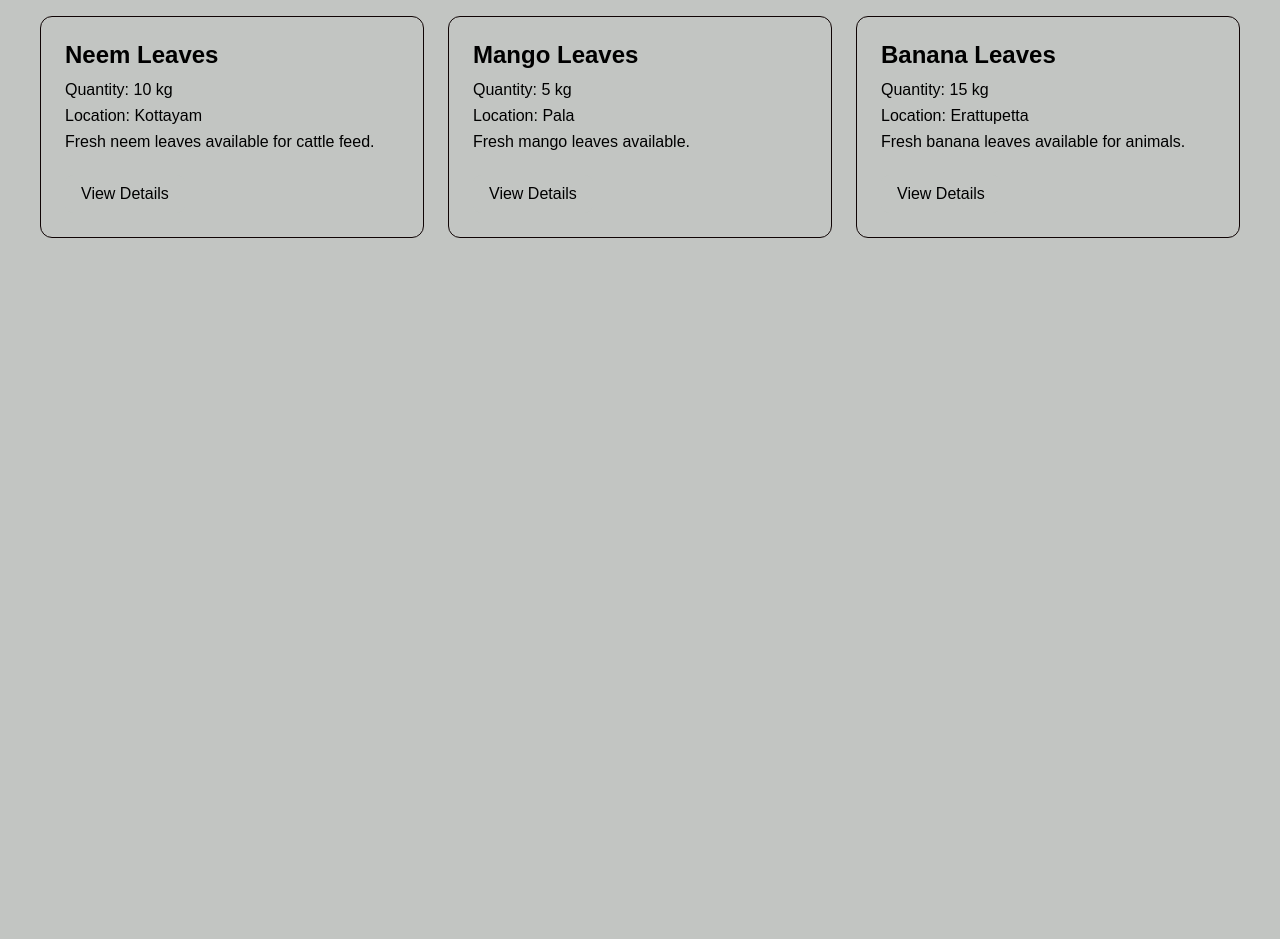
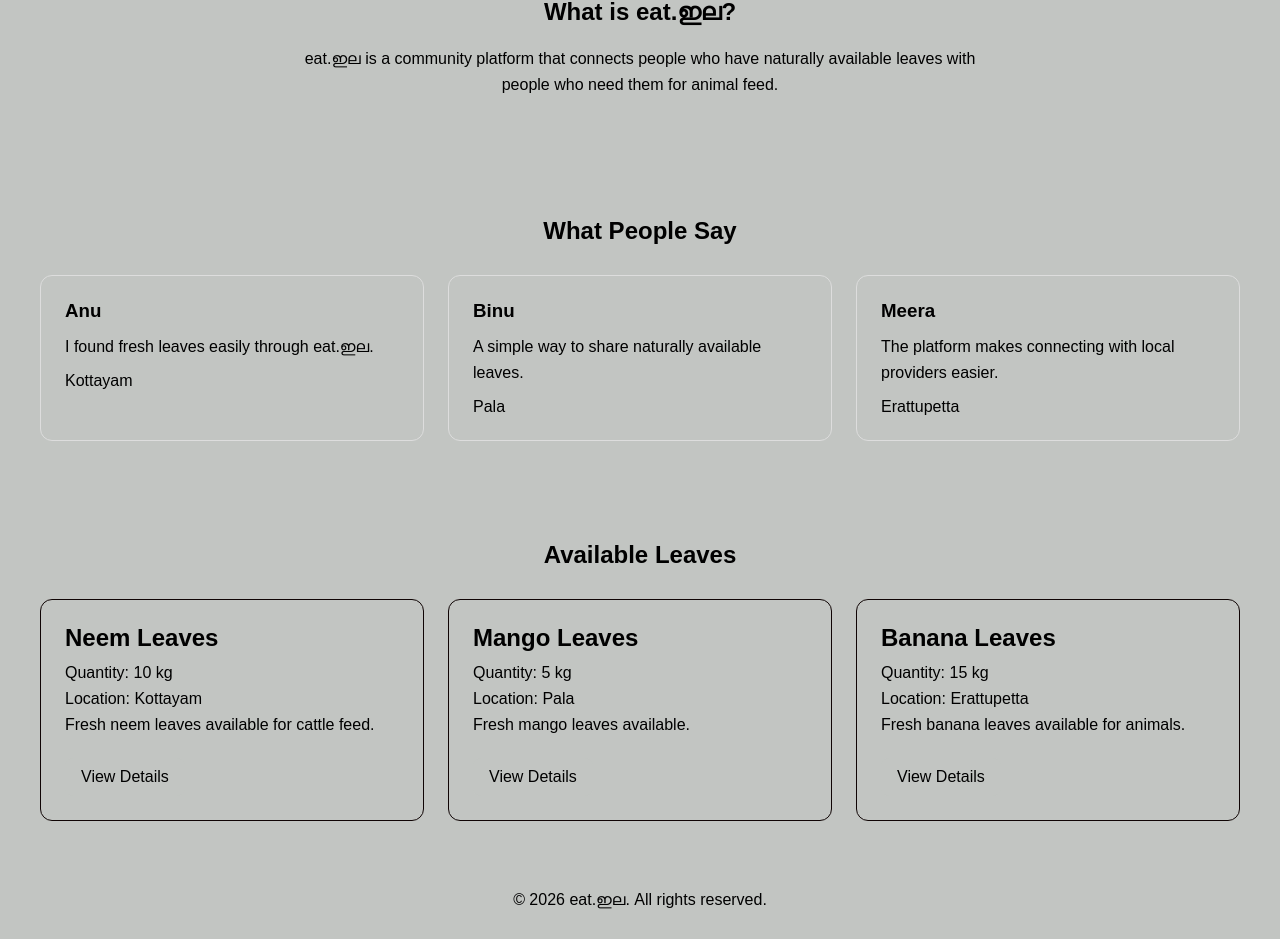
Before and after one commit to RameshRaveendran/eat-ila, a React (Vite) app in the folder client/: page / in a window 1280 px wide. Shown: the part 494-1433 px from the top of the page. Before the commit the page ends 800 px from the top, so only its background shows below. Built offline with nearby package versions, Linux system fonts and the light colour scheme.

Commit message:
feat: add landing page sections

```diff
--- a/client/src/App.css
+++ b/client/src/App.css
@@ -65,8 +65,60 @@ nav {
   cursor: pointer;
 }
 
+
+.about {
+  padding: 60px 40px;
+  text-align: center;
+}
+
+.about p {
+  max-width: 700px;
+  margin: 0 auto;
+  line-height: 1.6;
+}
+
+.testimonials {
+  padding: 60px 40px;
+}
+
+.testimonials h2 {
+  margin: 0 0 30px;
+  text-align: center;
+}
+
+.testimonial-grid {
+  display: grid;
+  grid-template-columns: repeat(3, 1fr);
+  gap: 24px;
+}
+
+.testimonial-card {
+  padding: 24px;
+  border: 1px solid #ddd;
+  border-radius: 12px;
+}
+
+.testimonial-card h3 {
+  margin: 0 0 12px;
+}
+
+.testimonial-card p {
+  margin: 0 0 12px;
+  line-height: 1.6;
+}
+
 @media (max-width: 768px) {
-  .leaf-grid {
+  .leaf-grid,
+  .testimonial-grid {
     grid-template-columns: 1fr;
   }
 }
+
+.footer {
+  padding: 30px 40px;
+  text-align: center;
+}
+
+.footer p {
+  margin: 0;
+}
--- a/client/src/App.jsx
+++ b/client/src/App.jsx
@@ -1,7 +1,10 @@
 import Header from "./components/Header";
 import Hero from "./components/Hero";
 import LeafCard from "./components/LeafCard";
-import { leaves } from "./data";
+import About from "./components/About";
+import TestimonialCard from "./components/TestimonialCard";
+import Footer from './components/Footer'
+import { leaves, testimonials } from "./data";
 import "./App.css";
 
 function App() {
@@ -11,6 +14,23 @@ function App() {
 
       <main>
         <Hero />
+
+        <About />
+
+        <section className="testimonials">
+          <h2>What People Say</h2>
+
+          <div className="testimonial-grid">
+            {testimonials.map((testimonial) => (
+              <TestimonialCard
+                key={testimonial.name}
+                name={testimonial.name}
+                message={testimonial.message}
+                location={testimonial.location}
+              />
+            ))}
+          </div>
+        </section>
 
         <section className="leaf-listings">
           <h2>Available Leaves</h2>
@@ -28,6 +48,7 @@ function App() {
           </div>
         </section>
       </main>
+      <Footer />
     </>
   );
 }
--- /dev/null
+++ b/client/src/components/About.jsx
@@ -0,0 +1,15 @@
+function About() {
+  return (
+    <section className="about">
+      <h2>What is eat.ഇല?</h2>
+
+      <p>
+        eat.ഇല is a community platform that connects people
+        who have naturally available leaves with people who
+        need them for animal feed.
+      </p>
+    </section>
+  )
+}
+
+export default About
--- /dev/null
+++ b/client/src/components/Footer.jsx
@@ -0,0 +1,9 @@
+function Footer() {
+  return (
+    <footer className="footer">
+      <p>© 2026 eat.ഇല. All rights reserved.</p>
+    </footer>
+  )
+}
+
+export default Footer
--- /dev/null
+++ b/client/src/components/TestimonialCard.jsx
@@ -0,0 +1,13 @@
+function TestimonialCard({ name, message, location }) {
+  return (
+    <article className="testimonial-card">
+      <h3>{name}</h3>
+
+      <p>{message}</p>
+
+      <span>{location}</span>
+    </article>
+  )
+}
+
+export default TestimonialCard
--- a/client/src/data.js
+++ b/client/src/data.js
@@ -17,4 +17,22 @@ export const leaves = [
     location: 'Erattupetta',
     description: 'Fresh banana leaves available for animals.',
   },
-]
+];
+
+export const testimonials = [
+  {
+    name: 'Anu',
+    message: 'I found fresh leaves easily through eat.ഇല.',
+    location: 'Kottayam',
+  },
+  {
+    name: 'Binu',
+    message: 'A simple way to share naturally available leaves.',
+    location: 'Pala',
+  },
+  {
+    name: 'Meera',
+    message: 'The platform makes connecting with local providers easier.',
+    location: 'Erattupetta',
+  },
+];
```
